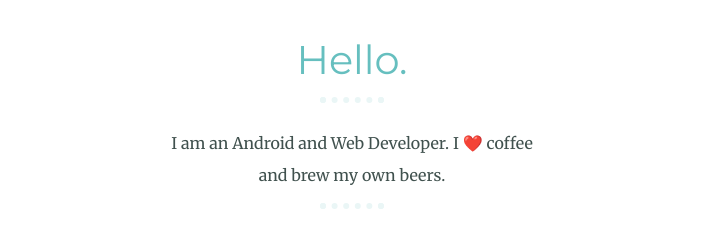
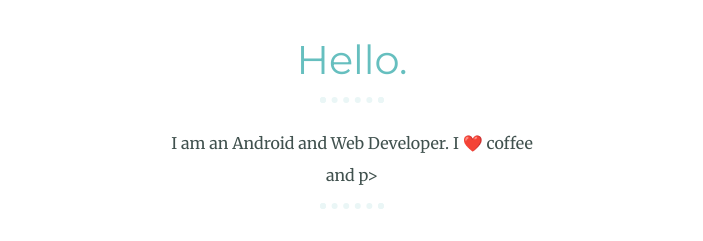
Before and after one commit to goyalumesh991220/Me, a plain HTML site: page index.html in a window 1280 px wide. Shown: the part 1071-1312 px from the top of the page, without its empty margins (288-991 px from the left). Drawn offline with Linux system fonts and the light colour scheme.

Commit message:
Update index.html

```diff
--- a/index.html
+++ b/index.html
@@ -24,7 +24,7 @@
     <div class="profile">
       <img class ="profile" src="images/Umesh.png" alt="umesh-profile-img">
       <h2>Hello.</h2>
-      <p class="intro">I am an Android and Web Developer. I ❤️ coffee and brew my own beers.</p>
+      <p class="intro">I am an Android and Web Developer. I ❤️ coffee and p>
     </div>
     <hr>
     <div class="skills">
```
